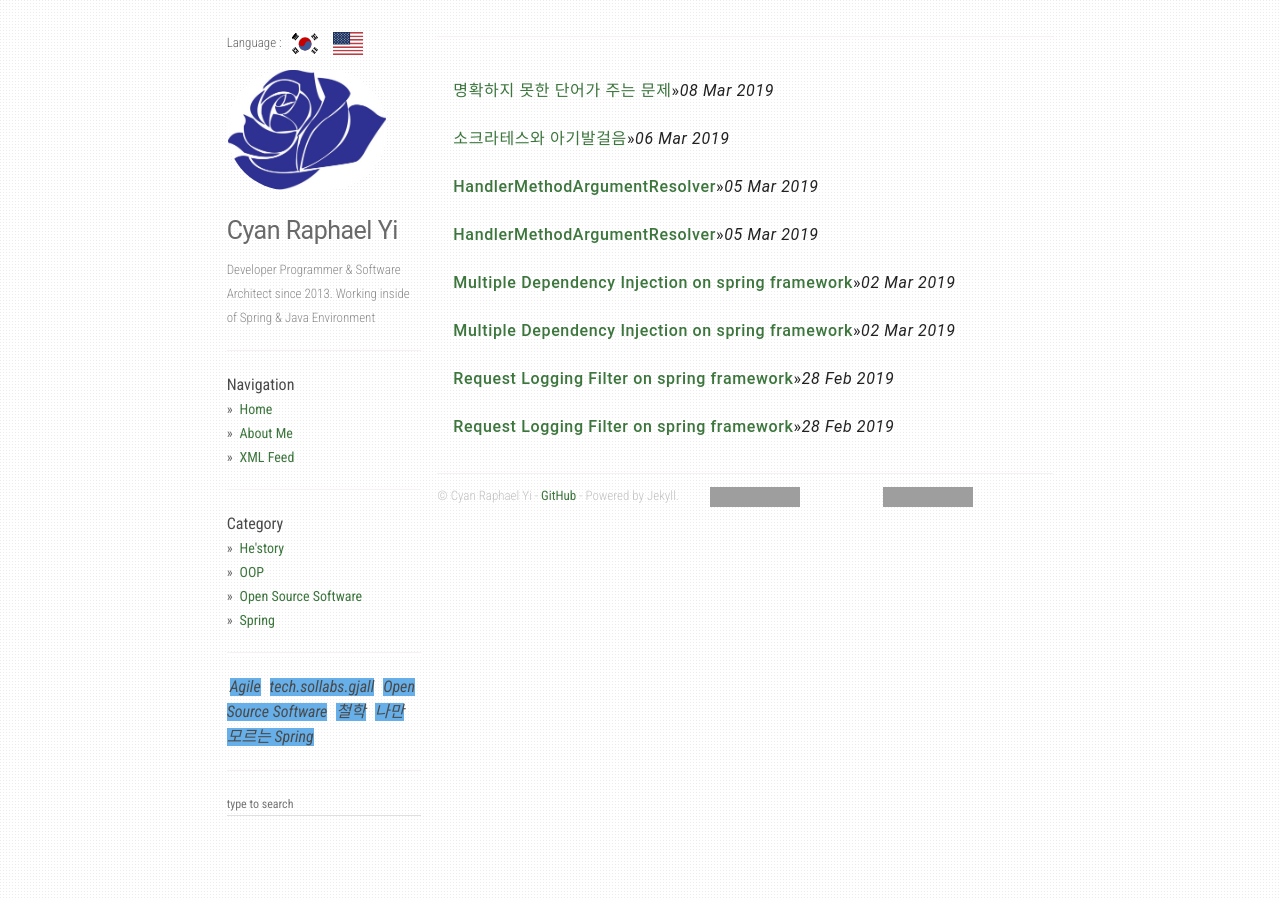
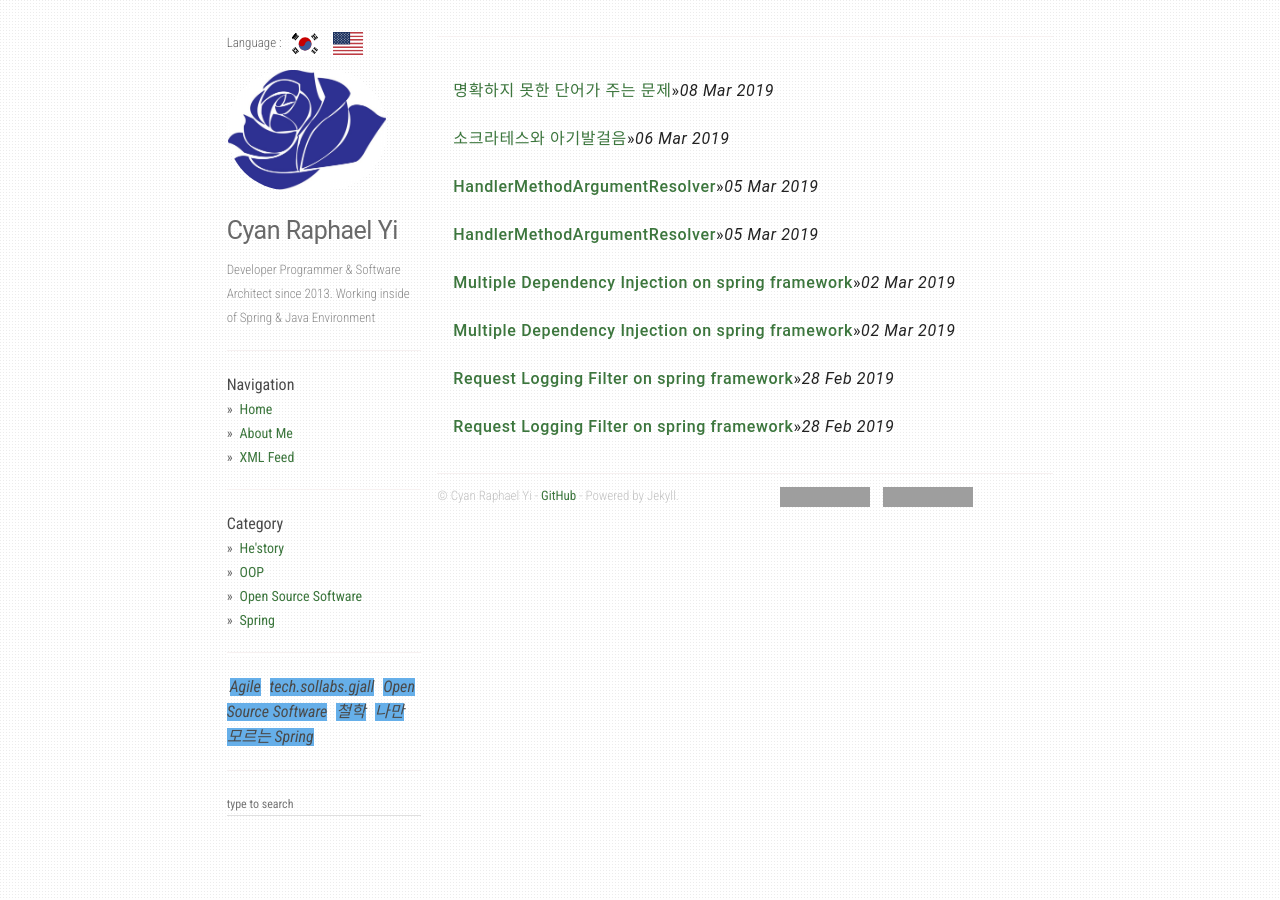
Before and after one commit to CyanRYi/sollabs-demo, a Jekyll site: the page built from _language/all.md, in a window 1280 px wide. Built offline with Jekyll 4.4.1, drawn with Linux system fonts in a browser that asks for light colours; nearby versions of some CDN libraries; grey boxes are pictures that could not be loaded.

Commit message:
github icon의 width 최적화

```diff
--- a/_layouts/default.html
+++ b/_layouts/default.html
@@ -77,7 +77,7 @@ layout: compress
       <link href="https://maxcdn.bootstrapcdn.com/font-awesome/4.6.3/css/font-awesome.min.css" rel="stylesheet" integrity="sha384-T8Gy5hrqNKT+hzMclPo118YTQO6cYprQmhrYwIiQ/3axmI1hQomh7Ud2hPOy8SP1" crossorigin="anonymous">
       <!-- syntax highlighting CSS -->
       <link rel="stylesheet" href="{{ site.url }}/static/css/syntax.css">
-      <!-- Bootstrap core CSS -->
+      <!-- Material-design-lite CSS -->
       <link href="{{ site.url }}/static/css/material.min.css" rel="stylesheet">
       <!-- Fonts -->
       <link href="https://fonts.googleapis.com/css?family=Roboto+Condensed:400,300italic,300,400italic,700&amp;subset=latin,latin-ext" rel="stylesheet" type="text/css">
@@ -157,7 +157,7 @@ layout: compress
                   - <a href="{{ site.github }}">{{ site.github }}</a> - Powered by Jekyll.
                   {% endif %}
                   <div class="btn-github" style="float:right;">
-                      <iframe src="https://ghbtns.com/github-btn.html?user=cyanryi&repo=cyanryi.github.io&type=star&count=true" frameborder="0" scrolling="0" width="170px" height="20px"></iframe>
+                      <iframe src="https://ghbtns.com/github-btn.html?user=cyanryi&repo=cyanryi.github.io&type=star&count=true" frameborder="0" scrolling="0" width="100px" height="20px"></iframe>
                       <iframe src="https://ghbtns.com/github-btn.html?user=cyanryi&type=follow&count=true" frameborder="0" scrolling="0" width="170px" height="20px"></iframe>
                   </div>
               </footer>
```
